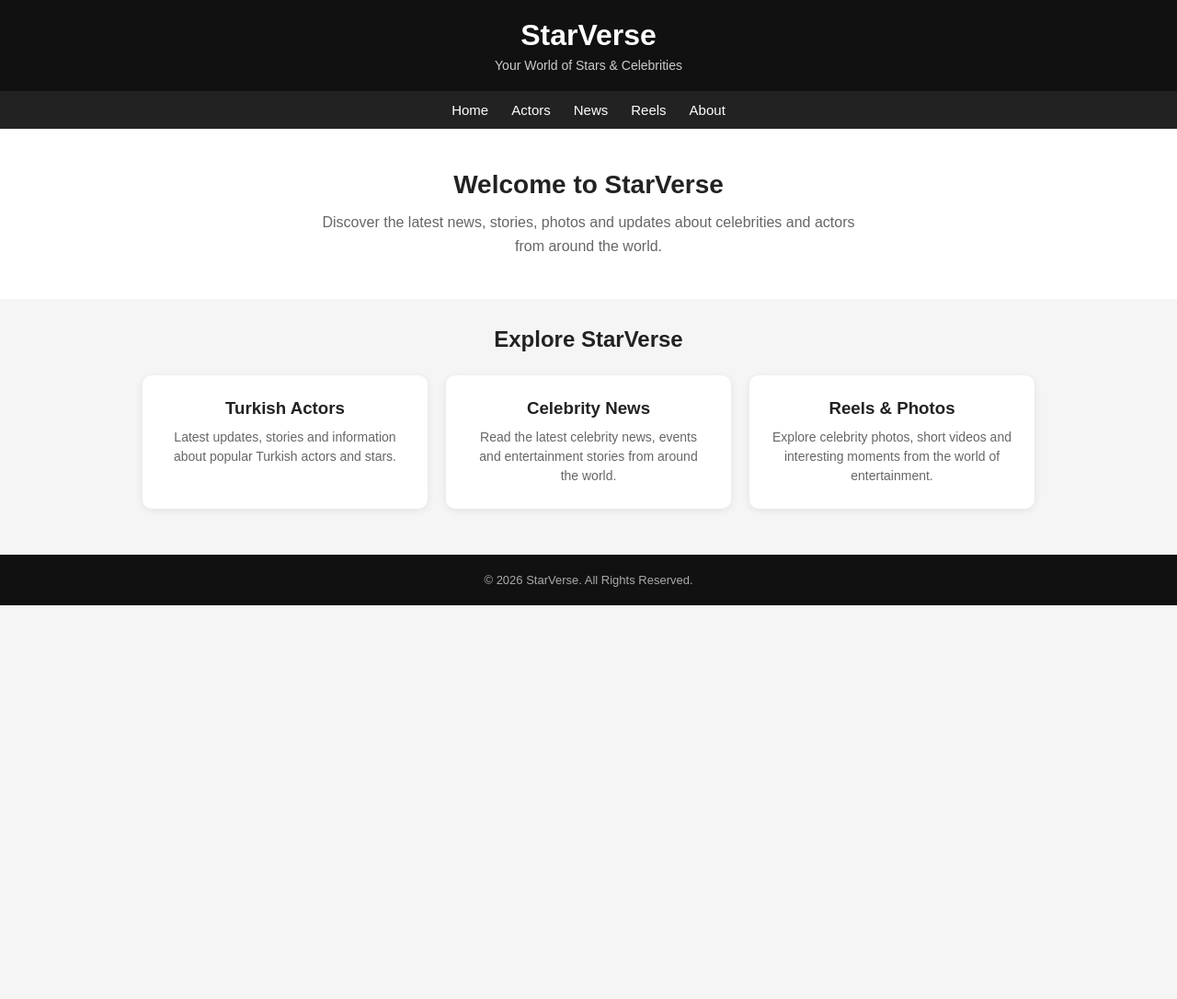
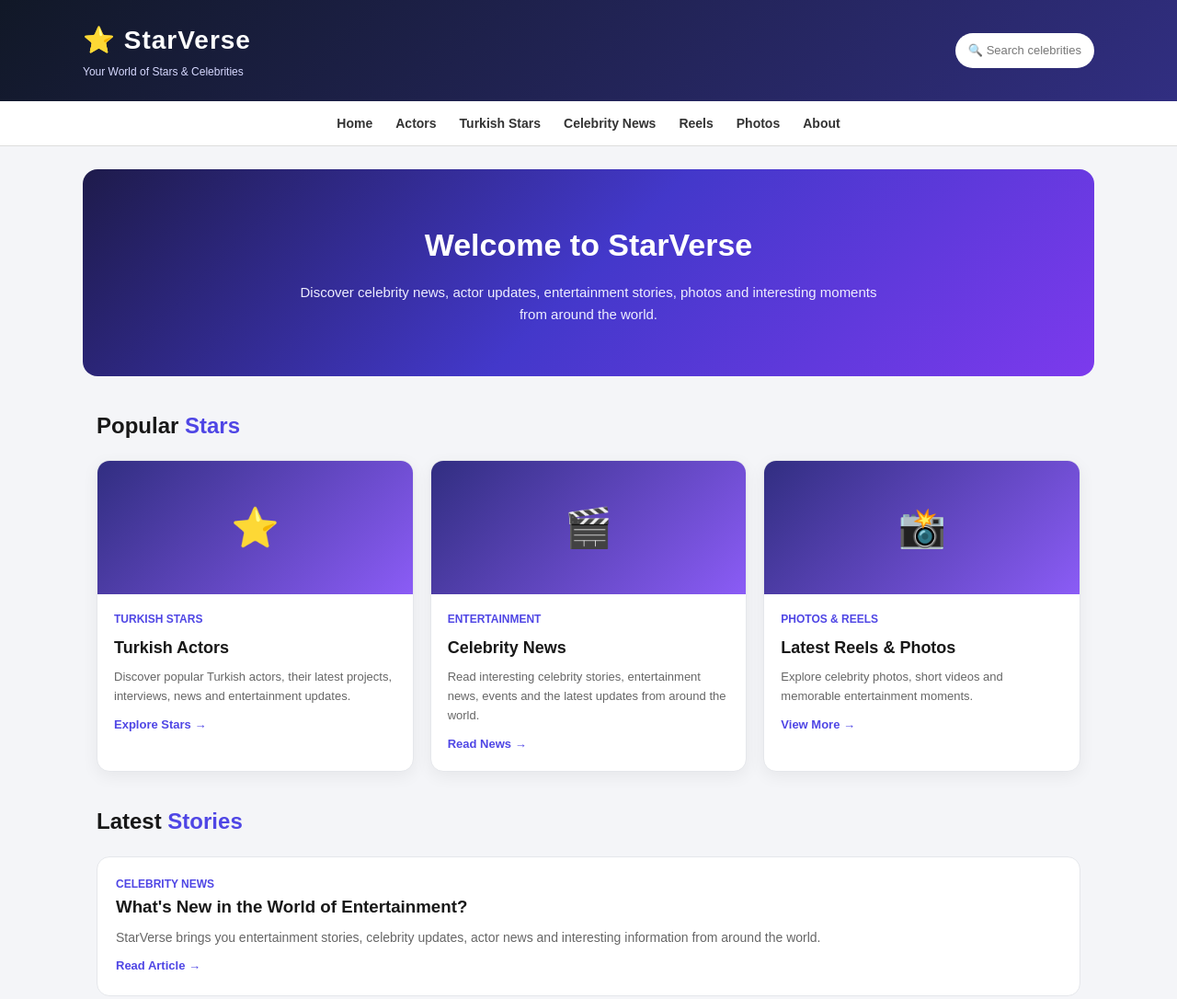
Before and after one commit to StarVerseMedia/StarVerseMedia.github.io, a plain HTML site: page index.html in a window 1280 px wide. Shown: the top 1086 px of the page at 92% size. Before the commit the page ends 800 px from the top, so only its background shows below. Drawn offline with Linux system fonts and the light colour scheme.

Commit message:
Update index.html

```diff
--- a/index.html
+++ b/index.html
@@ -3,112 +3,246 @@
 <head>
   <meta charset="UTF-8">
   <meta name="viewport" content="width=device-width, initial-scale=1.0">
-  <title>StarVerse - Celebrity World</title>
+
+  <title>StarVerse | Celebrities & Entertainment</title>
+
+  <meta name="description" content="StarVerse brings you celebrity news, actor updates, entertainment stories, photos and reels from around the world.">
 
   <style>
     * {
-      box-sizing: border-box;
       margin: 0;
       padding: 0;
+      box-sizing: border-box;
     }
 
     body {
-      font-family: Arial, sans-serif;
-      background: #f5f5f5;
-      color: #222;
+      font-family: Arial, Helvetica, sans-serif;
+      background: #f4f5f8;
+      color: #181818;
+      line-height: 1.6;
     }
 
     header {
-      background: #111;
+      background: linear-gradient(135deg, #111827, #312e81);
       color: white;
-      padding: 20px;
+      padding: 22px 16px;
+    }
+
+    .header-inner {
+      max-width: 1100px;
+      margin: auto;
+      display: flex;
+      align-items: center;
+      justify-content: space-between;
+      gap: 20px;
+    }
+
+    .logo {
+      font-size: 28px;
+      font-weight: bold;
+      letter-spacing: 1px;
+    }
+
+    .tagline {
+      font-size: 12px;
+      color: #d7d9ff;
+      margin-top: 2px;
+    }
+
+    .search {
+      background: white;
+      border-radius: 25px;
+      padding: 9px 14px;
+      color: #777;
+      font-size: 13px;
+      min-width: 150px;
       text-align: center;
     }
 
-    header h1 {
-      font-size: 32px;
-      margin-bottom: 6px;
+    nav {
+      background: #ffffff;
+      border-bottom: 1px solid #ddd;
+      overflow-x: auto;
+      white-space: nowrap;
     }
 
-    header p {
-      color: #ccc;
-      font-size: 14px;
-    }
-
-    nav {
-      background: #222;
+    .nav-inner {
+      max-width: 1100px;
+      margin: auto;
       display: flex;
       justify-content: center;
       gap: 25px;
-      padding: 12px;
+      padding: 13px 10px;
     }
 
     nav a {
-      color: white;
+      color: #333;
       text-decoration: none;
-      font-size: 15px;
+      font-size: 14px;
+      font-weight: bold;
+    }
+
+    nav a:hover {
+      color: #4f46e5;
     }
 
     .hero {
-      background: white;
-      padding: 45px 20px;
+      max-width: 1100px;
+      margin: 25px auto;
+      padding: 55px 25px;
+      border-radius: 16px;
+      background: linear-gradient(135deg, #1e1b4b, #4338ca, #7c3aed);
+      color: white;
       text-align: center;
     }
 
-    .hero h2 {
-      font-size: 28px;
+    .hero h1 {
+      font-size: 34px;
       margin-bottom: 12px;
     }
 
     .hero p {
-      color: #666;
-      max-width: 600px;
+      max-width: 650px;
       margin: auto;
-      line-height: 1.6;
+      color: #eeeeff;
+      font-size: 15px;
     }
 
-    .section {
-      padding: 30px 15px;
-      max-width: 1000px;
+    .container {
+      max-width: 1100px;
       margin: auto;
+      padding: 0 15px 40px;
     }
 
-    .section h2 {
-      text-align: center;
-      margin-bottom: 25px;
+    .section-title {
+      margin: 35px 0 18px;
+      font-size: 24px;
+    }
+
+    .section-title span {
+      color: #4f46e5;
     }
 
     .cards {
       display: grid;
-      grid-template-columns: repeat(auto-fit, minmax(220px, 1fr));
-      gap: 20px;
+      grid-template-columns: repeat(3, 1fr);
+      gap: 18px;
     }
 
     .card {
       background: white;
-      border-radius: 10px;
-      padding: 25px;
-      text-align: center;
-      box-shadow: 0 2px 10px rgba(0,0,0,0.08);
+      border-radius: 14px;
+      overflow: hidden;
+      border: 1px solid #e5e7eb;
+      box-shadow: 0 5px 18px rgba(0,0,0,0.06);
+    }
+
+    .card-top {
+      height: 145px;
+      display: flex;
+      align-items: center;
+      justify-content: center;
+      background: linear-gradient(135deg, #312e81, #8b5cf6);
+      color: white;
+      font-size: 42px;
+    }
+
+    .card-content {
+      padding: 18px;
+    }
+
+    .category {
+      color: #4f46e5;
+      font-size: 12px;
+      font-weight: bold;
+      text-transform: uppercase;
     }
 
     .card h3 {
-      margin-bottom: 10px;
+      font-size: 18px;
+      margin: 7px 0;
     }
 
     .card p {
       color: #666;
-      line-height: 1.5;
+      font-size: 13px;
+    }
+
+    .article {
+      background: white;
+      border-radius: 14px;
+      padding: 20px;
+      margin-bottom: 15px;
+      border: 1px solid #e5e7eb;
+    }
+
+    .article h3 {
+      margin-bottom: 7px;
+    }
+
+    .article p {
+      color: #666;
       font-size: 14px;
     }
 
+    .read-more {
+      display: inline-block;
+      margin-top: 10px;
+      color: #4f46e5;
+      font-size: 13px;
+      font-weight: bold;
+      text-decoration: none;
+    }
+
     footer {
-      background: #111;
-      color: #aaa;
+      background: #111827;
+      color: #b9bcc5;
       text-align: center;
-      padding: 20px;
+      padding: 30px 15px;
       margin-top: 20px;
-      font-size: 13px;
+    }
+
+    footer strong {
+      color: white;
+      font-size: 18px;
+    }
+
+    footer p {
+      font-size: 12px;
+      margin-top: 7px;
+    }
+
+    @media (max-width: 750px) {
+
+      .header-inner {
+        flex-direction: column;
+        text-align: center;
+      }
+
+      .search {
+        width: 100%;
+      }
+
+      .nav-inner {
+        justify-content: flex-start;
+      }
+
+      .hero {
+        margin: 15px;
+        padding: 42px 18px;
+      }
+
+      .hero h1 {
+        font-size: 27px;
+      }
+
+      .cards {
+        grid-template-columns: 1fr;
+      }
+
+      .section-title {
+        font-size: 21px;
+      }
     }
   </style>
 </head>
@@ -116,60 +250,149 @@
 <body>
 
   <header>
-    <h1>StarVerse</h1>
-    <p>Your World of Stars & Celebrities</p>
+    <div class="header-inner">
+
+      <div>
+        <div class="logo">⭐ StarVerse</div>
+        <div class="tagline">Your World of Stars & Celebrities</div>
+      </div>
+
+      <div class="search">
+        🔍 Search celebrities
+      </div>
+
+    </div>
   </header>
 
   <nav>
+    <div class="nav-inner">
       <a href="#">Home</a>
       <a href="#">Actors</a>
-    <a href="#">News</a>
+      <a href="#">Turkish Stars</a>
+      <a href="#">Celebrity News</a>
       <a href="#">Reels</a>
+      <a href="#">Photos</a>
       <a href="#">About</a>
+    </div>
   </nav>
 
   <section class="hero">
-    <h2>Welcome to StarVerse</h2>
+    <h1>Welcome to StarVerse</h1>
+
     <p>
-      Discover the latest news, stories, photos and updates
-      about celebrities and actors from around the world.
+      Discover celebrity news, actor updates, entertainment stories,
+      photos and interesting moments from around the world.
     </p>
   </section>
 
-  <section class="section">
-    <h2>Explore StarVerse</h2>
+  <main class="container">
+
+    <h2 class="section-title">
+      Popular <span>Stars</span>
+    </h2>
 
     <div class="cards">
 
-      <div class="card">
+      <article class="card">
+        <div class="card-top">⭐</div>
+
+        <div class="card-content">
+          <div class="category">Turkish Stars</div>
+
           <h3>Turkish Actors</h3>
+
           <p>
-          Latest updates, stories and information about popular
-          Turkish actors and stars.
+            Discover popular Turkish actors, their latest projects,
+            interviews, news and entertainment updates.
           </p>
+
+          <a class="read-more" href="#">Explore Stars →</a>
+        </div>
+      </article>
+
+
+      <article class="card">
+        <div class="card-top">🎬</div>
+
+        <div class="card-content">
+          <div class="category">Entertainment</div>
+
+          <h3>Celebrity News</h3>
+
+          <p>
+            Read interesting celebrity stories, entertainment news,
+            events and the latest updates from around the world.
+          </p>
+
+          <a class="read-more" href="#">Read News →</a>
+        </div>
+      </article>
+
+
+      <article class="card">
+        <div class="card-top">📸</div>
+
+        <div class="card-content">
+          <div class="category">Photos & Reels</div>
+
+          <h3>Latest Reels & Photos</h3>
+
+          <p>
+            Explore celebrity photos, short videos and memorable
+            entertainment moments.
+          </p>
+
+          <a class="read-more" href="#">View More →</a>
+        </div>
+      </article>
+
     </div>
 
-      <div class="card">
-        <h3>Celebrity News</h3>
+
+    <h2 class="section-title">
+      Latest <span>Stories</span>
+    </h2>
+
+    <article class="article">
+      <div class="category">Celebrity News</div>
+
+      <h3>What's New in the World of Entertainment?</h3>
+
       <p>
-          Read the latest celebrity news, events and entertainment
-          stories from around the world.
+        StarVerse brings you entertainment stories, celebrity updates,
+        actor news and interesting information from around the world.
       </p>
-      </div>
 
-      <div class="card">
-        <h3>Reels & Photos</h3>
+      <a class="read-more" href="#">Read Article →</a>
+    </article>
+
+
+    <article class="article">
+      <div class="category">Turkish Entertainment</div>
+
+      <h3>Discover the World of Turkish Stars</h3>
+
       <p>
-          Explore celebrity photos, short videos and interesting
-          moments from the world of entertainment.
+        Explore Turkish entertainment, popular actors, television
+        series and the latest celebrity stories.
       </p>
-      </div>
 
-    </div>
-  </section>
+      <a class="read-more" href="#">Read More →</a>
+    </article>
+
+  </main>
+
 
   <footer>
+    <strong>⭐ StarVerse</strong>
+
+    <p>
+      Your World of Stars & Celebrities
+    </p>
+
+    <p>
       © 2026 StarVerse. All Rights Reserved.
+    </p>
   </footer>
 
 </body>
```
Lines whose indentation alone changed are shown as unchanged.
